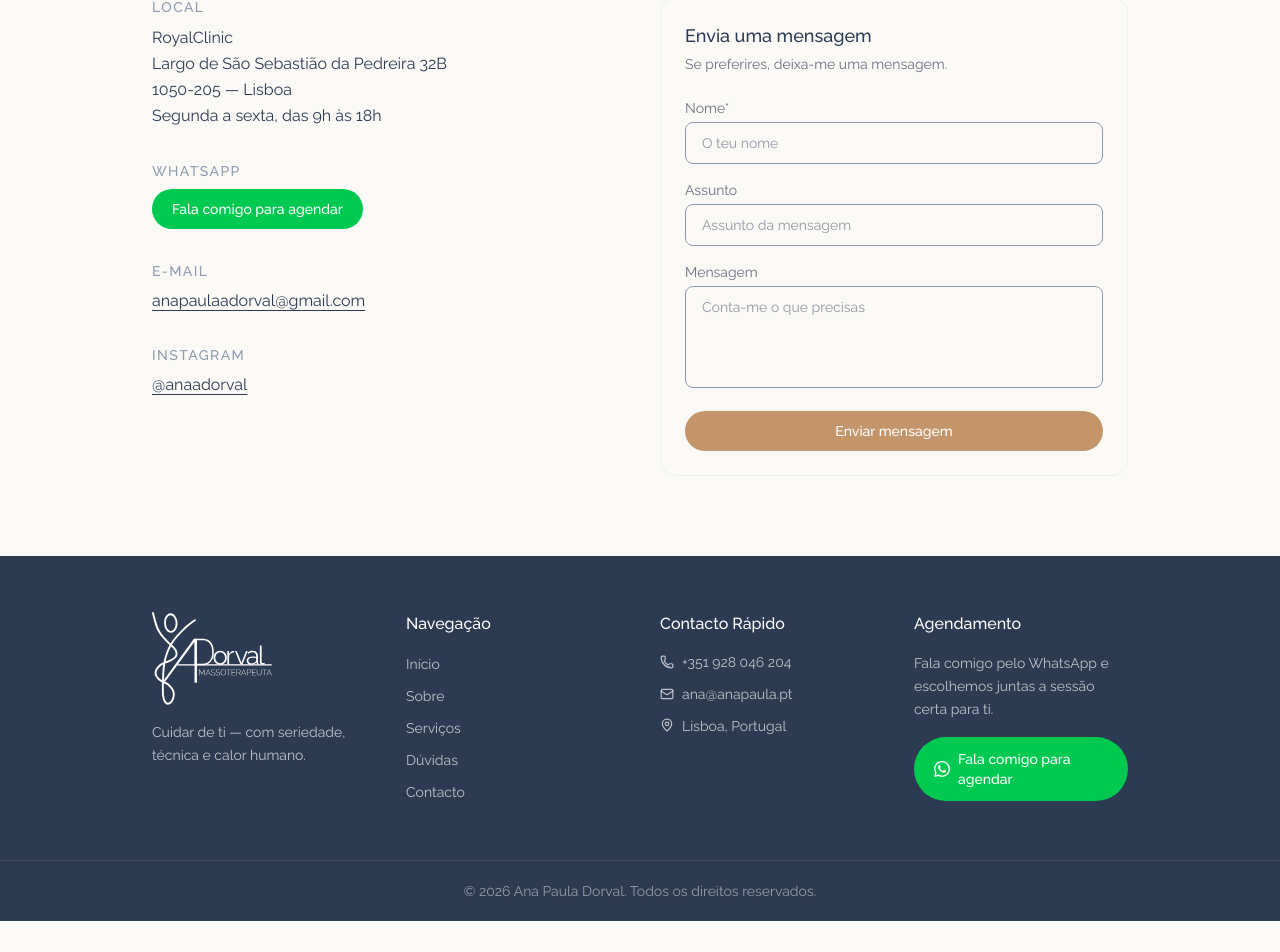
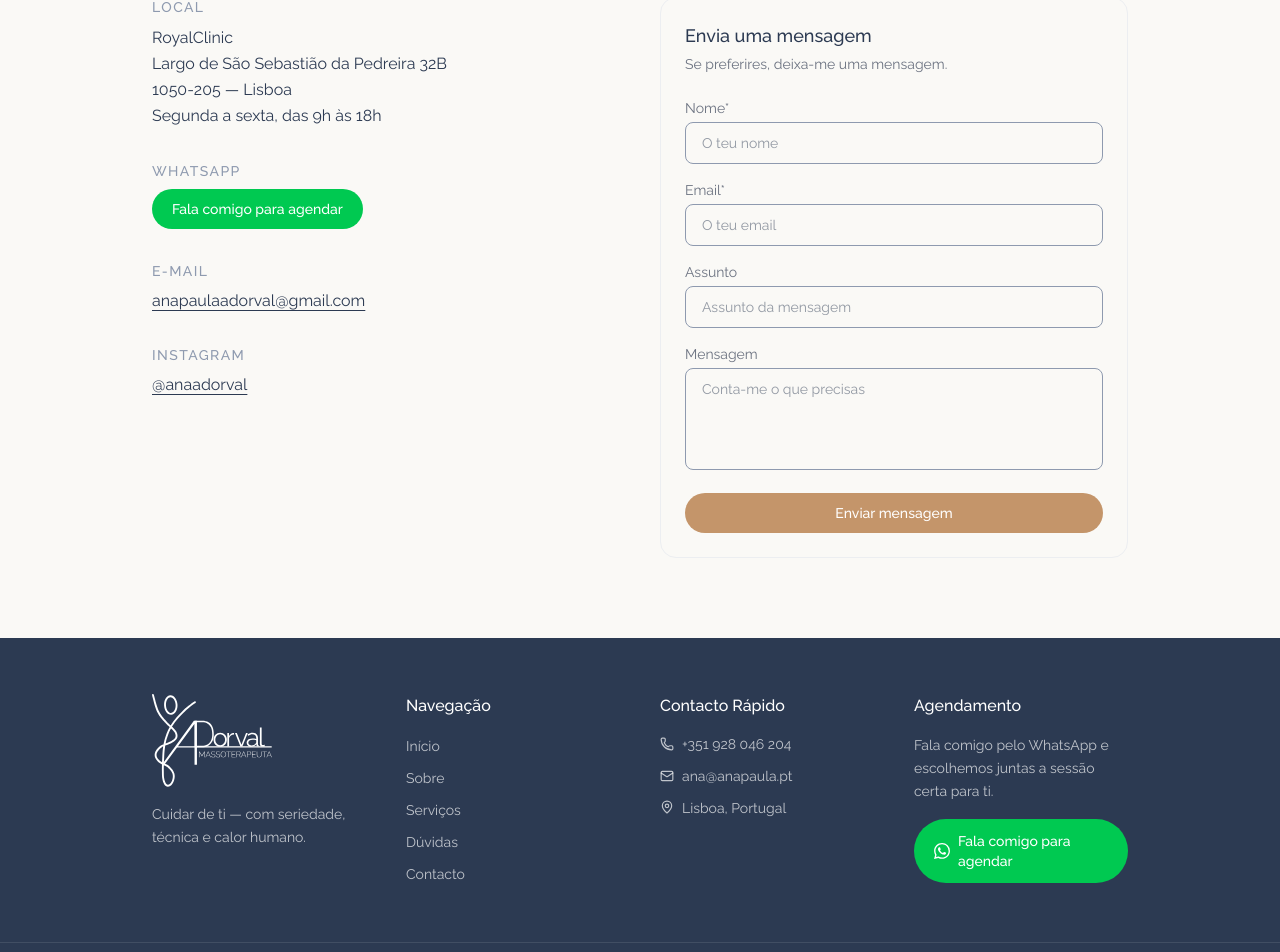
Before and after one commit to gabriellaRezende/ADorval, a Next.js app: page / in a window 1280 px wide. Shown: the part 2762-3714 px from the top of the page. Before the commit the page ends 3683 px from the top, so only its background shows below. Built offline with nearby package versions, Linux system fonts and the light colour scheme.

Commit message:
fix: ajuste de emaisl para o form funcionar

```diff
--- a/src/components/ContactForm.tsx
+++ b/src/components/ContactForm.tsx
@@ -11,7 +11,7 @@ export default function ContactForm() {
   const [sent, setSent] = useState(false);
 
   async function handleSubmit(data: FormData) {
-    await fetch("https://formspree.io/f/YOUR_FORM_ID", {
+    await fetch("https://formspree.io/f/xwvzjzpk", {
       method: "POST",
       headers: { "Content-Type": "application/json" },
       body: JSON.stringify(Object.fromEntries(data)),
@@ -96,6 +96,16 @@ export default function ContactForm() {
               />
             </div>
             <div>
+              <label className="font-sans text-sm text-suave mb-1 block">Email*</label>
+              <input
+                name="email"
+                type="email"
+                required
+                className="w-full border border-ardosia rounded-lg px-4 py-2.5 text-sm outline-none focus:border-ardosia transition"
+                placeholder="O teu email"
+              />
+            </div>
+            <div>
               <label className="font-sans text-sm text-suave mb-1 block">Assunto</label>
               <input
                 name="assunto"
```
Also changed, not shown: 1 other file (tests, documents, lock files or other folders).
